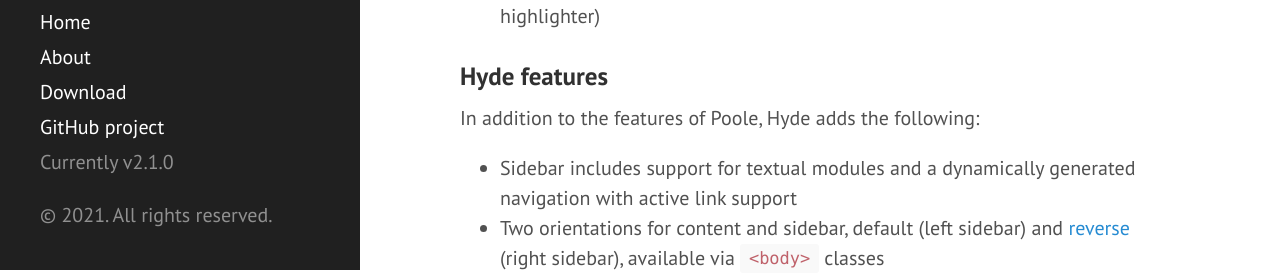
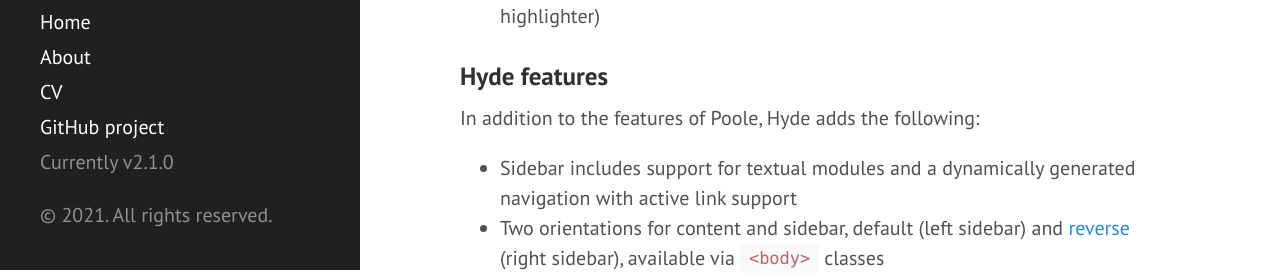
Before and after one commit to MichaelTeti/MichaelTeti.github.io, a Jekyll site: the page built from index.html, in a window 1280 px wide. Shown: the part 630-904 px from the top of the page. Built offline with Jekyll 4.4.1, drawn with Linux system fonts in a browser that asks for light colours; the list of posts is cut into pages by our own code.

Commit message:
Update sidebar.html

```diff
--- a/_includes/sidebar.html
+++ b/_includes/sidebar.html
@@ -26,7 +26,7 @@
         {% endif %}
       {% endfor %}
 
-      <a class="sidebar-nav-item" href="{{ site.github.repo }}/archive/v{{ site.version }}.zip">Download</a>
+      <a class="sidebar-nav-item" href="https://github.com/MichaelTeti/MichaelTeti.github.io/blob/main/public/MichaelTeti_CurriculumVitae(1).pdf">CV</a>
       <a class="sidebar-nav-item" href="{{ site.github.repo }}">GitHub project</a>
       <span class="sidebar-nav-item">Currently v{{ site.version }}</span>
     </nav>
```
